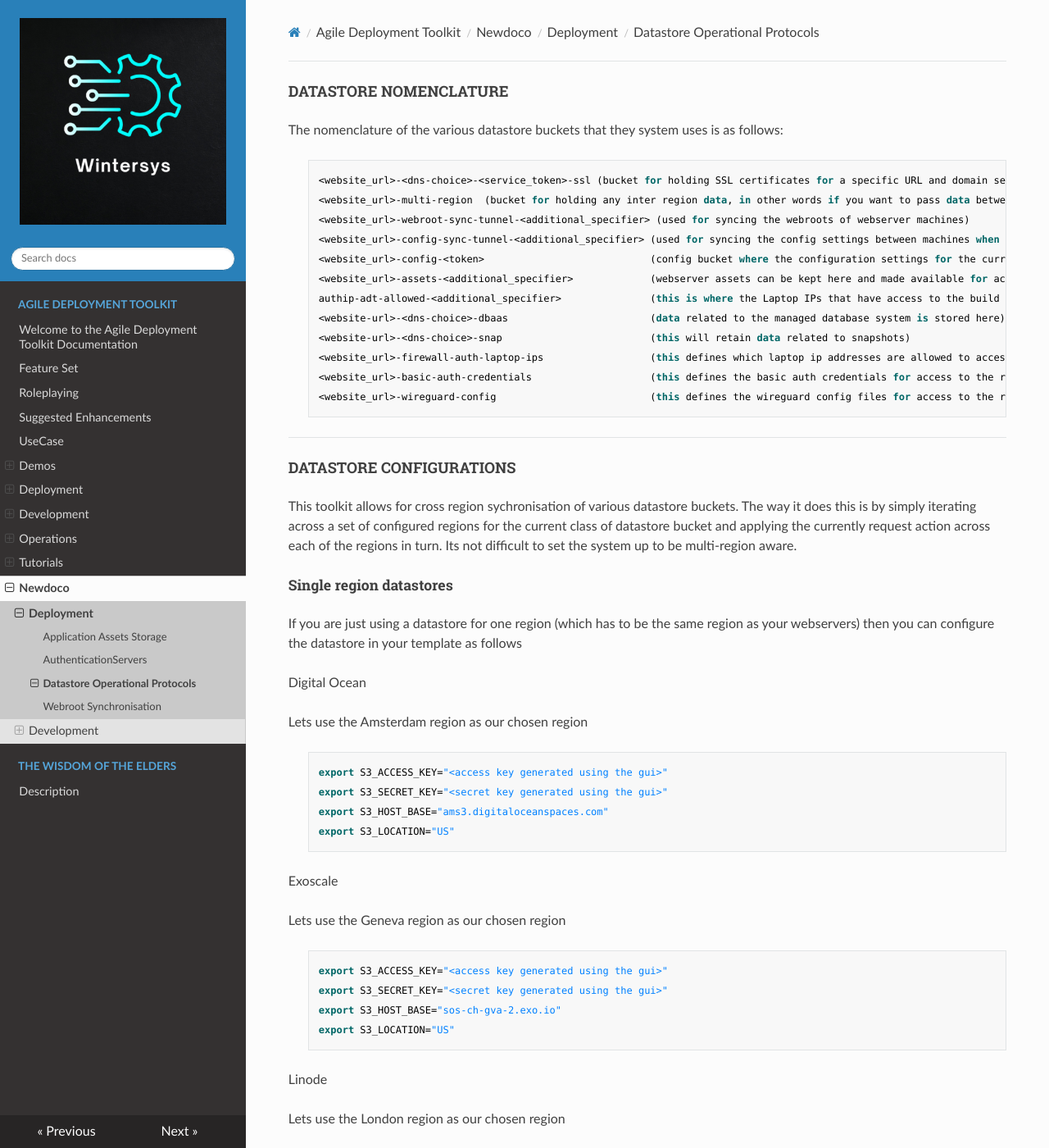
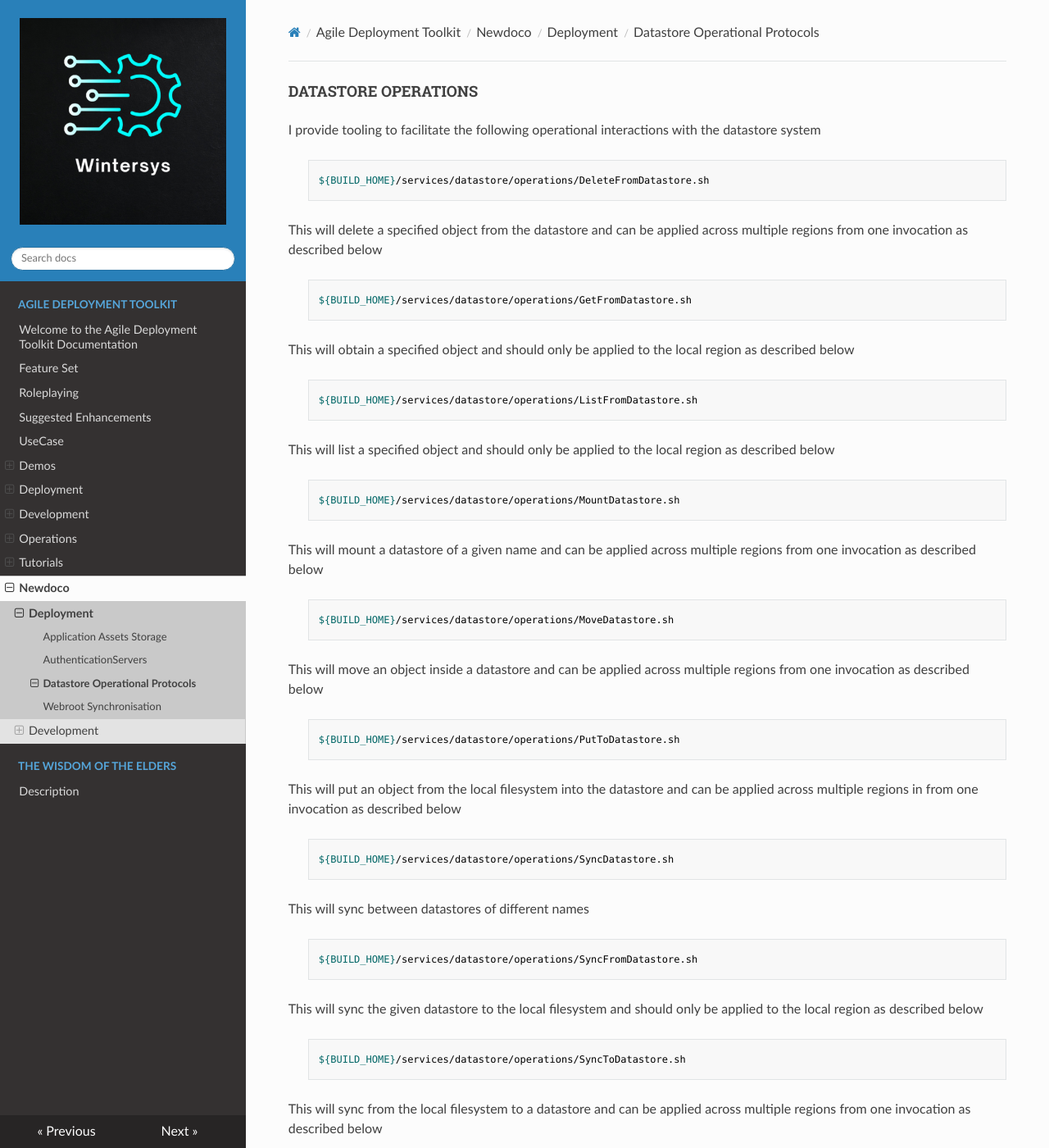
Before and after one commit to wintersys-dev/adt-documentation, an MkDocs documentation site: the page built from docs/Agile Deployment Toolkit/newdoco/Deployment/Datastore Operational Protocols.md, in a window 1280 px wide and 1400 px high. Shown: the whole window at 82% size. Built offline with MkDocs 1.6.1, drawn with Linux system fonts in a browser that asks for light colours; nearby versions of some CDN libraries.

Commit message:
Update Datastore Operational Protocols.md

```diff
--- a/docs/Agile Deployment Toolkit/newdoco/Deployment/Datastore Operational Protocols.md
+++ b/docs/Agile Deployment Toolkit/newdoco/Deployment/Datastore Operational Protocols.md
@@ -1,3 +1,46 @@
+#### DATASTORE OPERATIONS
+
+I provide tooling to facilitate the following operational interactions with the datastore system
+
+
+>     ${BUILD_HOME}/services/datastore/operations/DeleteFromDatastore.sh
+
+This will delete a specified object from the datastore and can be applied across multiple regions from one invocation as described below
+
+>     ${BUILD_HOME}/services/datastore/operations/GetFromDatastore.sh
+
+This will obtain a specified object and should only be applied to the local region as described below
+
+>     ${BUILD_HOME}/services/datastore/operations/ListFromDatastore.sh
+
+This will list a specified object and should only be applied to the local region as described below
+
+>     ${BUILD_HOME}/services/datastore/operations/MountDatastore.sh
+
+This will mount a datastore of a given name and can be applied across multiple regions from one invocation as described below
+
+>     ${BUILD_HOME}/services/datastore/operations/MoveDatastore.sh
+
+This will move an object inside a datastore and can be applied across multiple regions from one invocation as described below
+
+>     ${BUILD_HOME}/services/datastore/operations/PutToDatastore.sh
+
+This will put an object from the local filesystem into the datastore and can be applied across multiple regions in from one invocation as described below
+
+>     ${BUILD_HOME}/services/datastore/operations/SyncDatastore.sh
+
+This will sync between datastores of different names
+
+>     ${BUILD_HOME}/services/datastore/operations/SyncFromDatastore.sh
+
+This will sync the given datastore to the local filesystem and should only be applied to the local region as described below
+
+>     ${BUILD_HOME}/services/datastore/operations/SyncToDatastore.sh
+
+This will sync from the local filesystem to a datastore and can be applied across multiple regions from one invocation as described below
+
+--------------------
+
 #### DATASTORE NOMENCLATURE
 
 The nomenclature of the various datastore buckets that they system uses is as follows:
```
